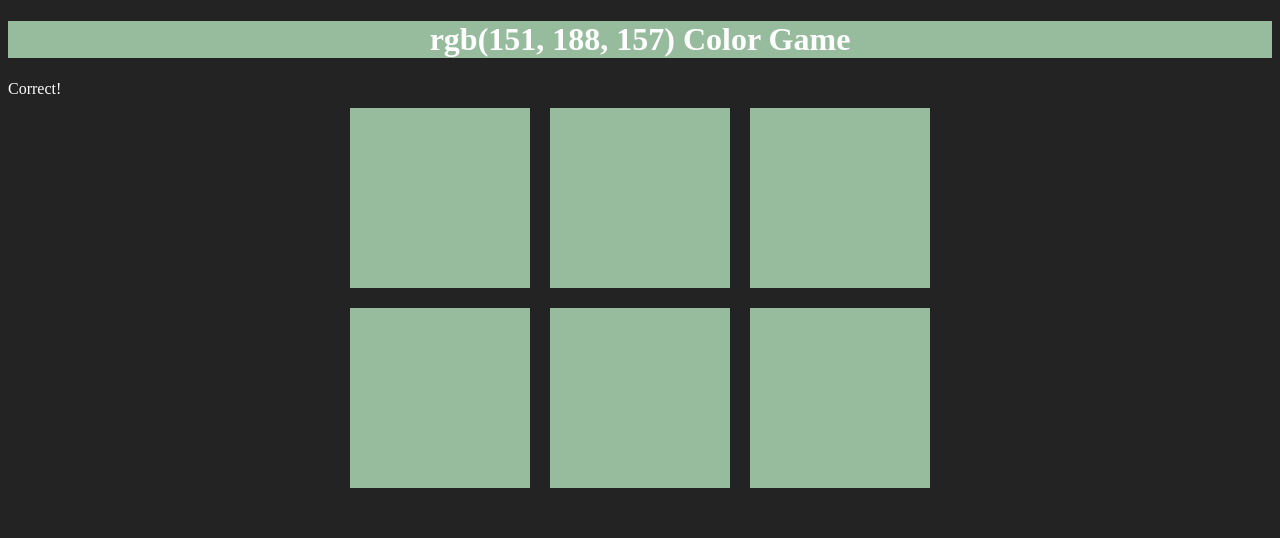
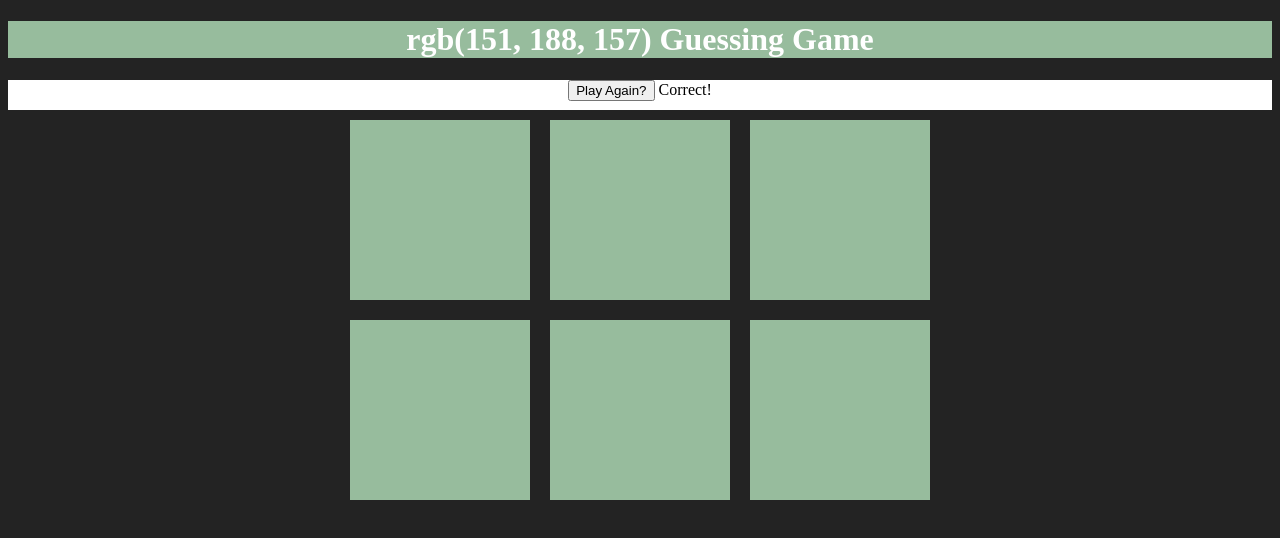
Before and after one commit to iamjayy/RGB-game, a plain HTML site: page index.html in a window 1280 px wide. Both pictures are taken after a click on the element 439 px from the left and 179 px from the top of the page. Drawn offline with Linux system fonts and the light colour scheme.

Commit message:
reset button

```diff
--- a/index.html
+++ b/index.html
@@ -8,8 +8,10 @@
     <title>Color Game</title>
   </head>
   <body>
-    <h1><span id="colorDisplay">RGB</span> Color Game</h1>
-    <div>
+    <h1><span id="colorDisplay">RGB</span> Guessing Game</h1>
+
+    <div id="stripe">
+      <button id="reset">New Colors</button>
       <span id="message"></span>
     </div>
     <div id="container">
--- a/index.js
+++ b/index.js
@@ -5,6 +5,21 @@ var pickedColor = pickColor();
 var colorDisplay = document.getElementById("colorDisplay");
 var messageDisplay = document.querySelector("#message");
 var h1 = document.querySelector("h1");
+var resetButton = document.querySelector("#reset");
+
+resetButton.addEventListener("click", function() {
+  //generate all new colors
+  colors = generateRandomColors(6);
+  //pick new random color from array
+  pickedColor = pickColor();
+  //change colorDisplay to match picked color
+  colorDisplay.textContent = pickedColor;
+  //change colors from squares
+  for (var i = 0; i < squares.length; i++) {
+    squares[i].style.backgroundColor = colors[i];
+  }
+  h1.style.backgroundColor = "#232323";
+});
 
 colorDisplay.textContent = pickedColor;
 
@@ -19,6 +34,7 @@ for (var i = 0; i < squares.length; i++) {
     //compare color to pickedColor
     if (clickedColor === pickedColor) {
       messageDisplay.textContent = "Correct!";
+      resetButton.textContent = "Play Again?";
       changeColors(clickedColor);
       h1.style.background = clickedColor;
     } else {
--- a/style.css
+++ b/style.css
@@ -19,6 +19,9 @@ h1 {
   color: white;
 }
 
-span {
-  color: white;
+#stripe {
+  background-color: white;
+  height: 30px;
+  text-align: center;
+  color: black;
 }
```
